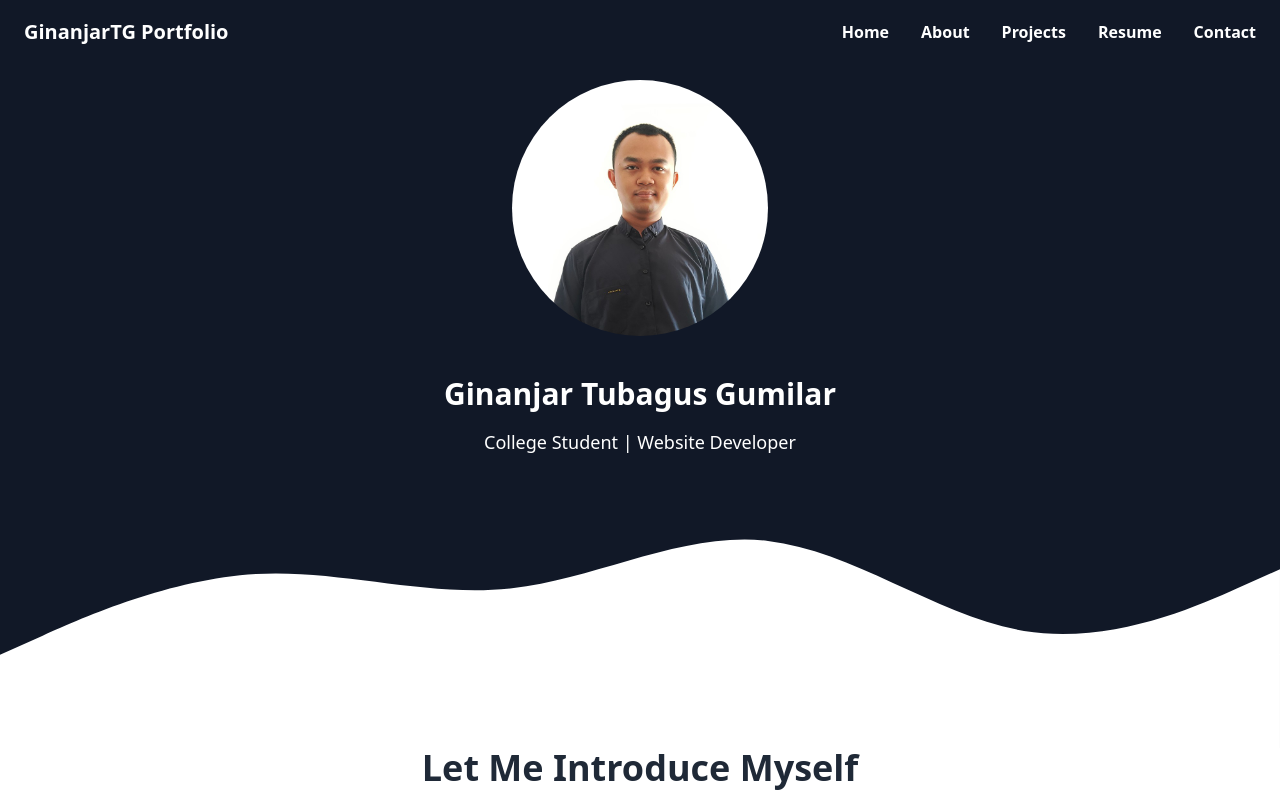
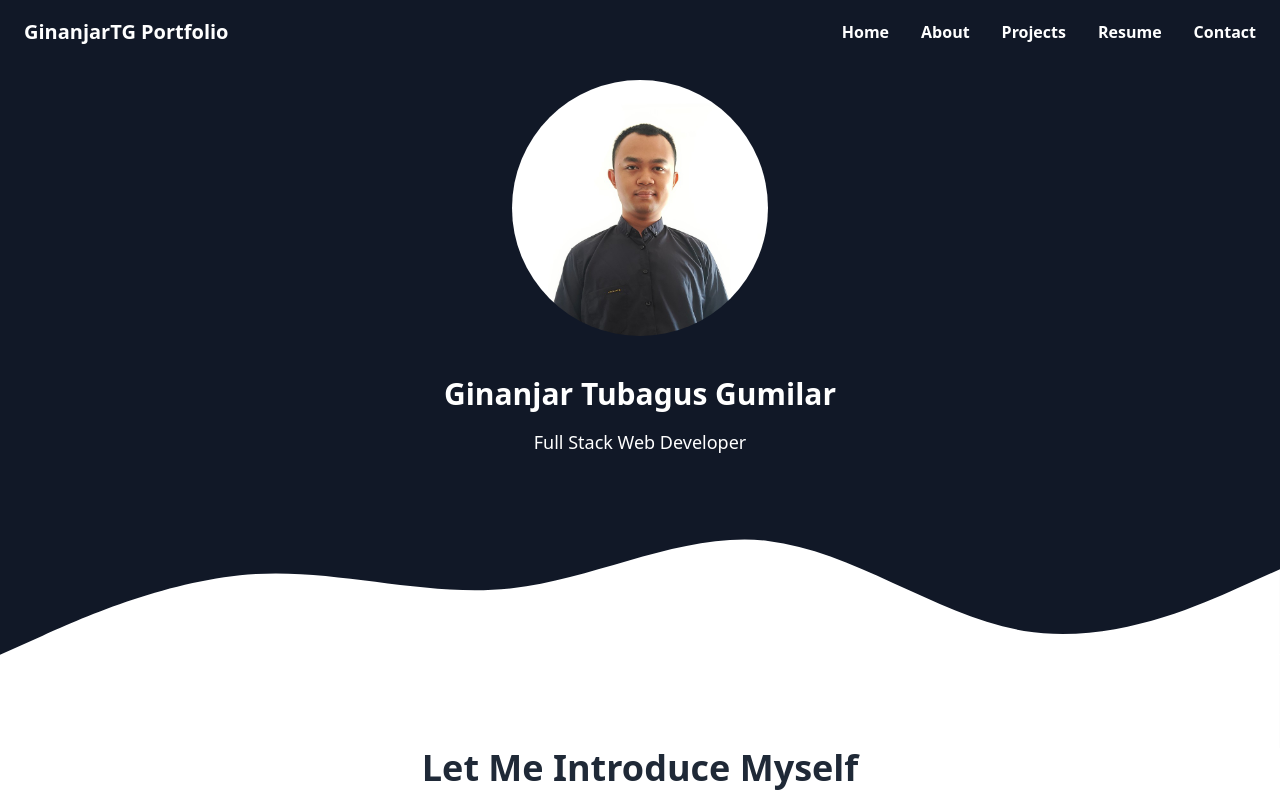
Before and after one commit to ginanjar-tg/my-portfolio, a Next.js app: page / in a window 1280 px wide. Built offline with nearby package versions, Linux system fonts and the light colour scheme; what tw-elements would draw is missing.

Commit message:
Update contents.js

```diff
--- a/pages/components/contents.js
+++ b/pages/components/contents.js
@@ -26,7 +26,7 @@ export default function Contents() {
             <h1>Ginanjar Tubagus Gumilar</h1>
           </div>
           <div className="font-poppins md:text-lg text-xs text-white text-center">
-            <p>College Student | Website Developer</p>
+            <p>Full Stack Web Developer</p>
             <br />
           </div>
         </div>
```
